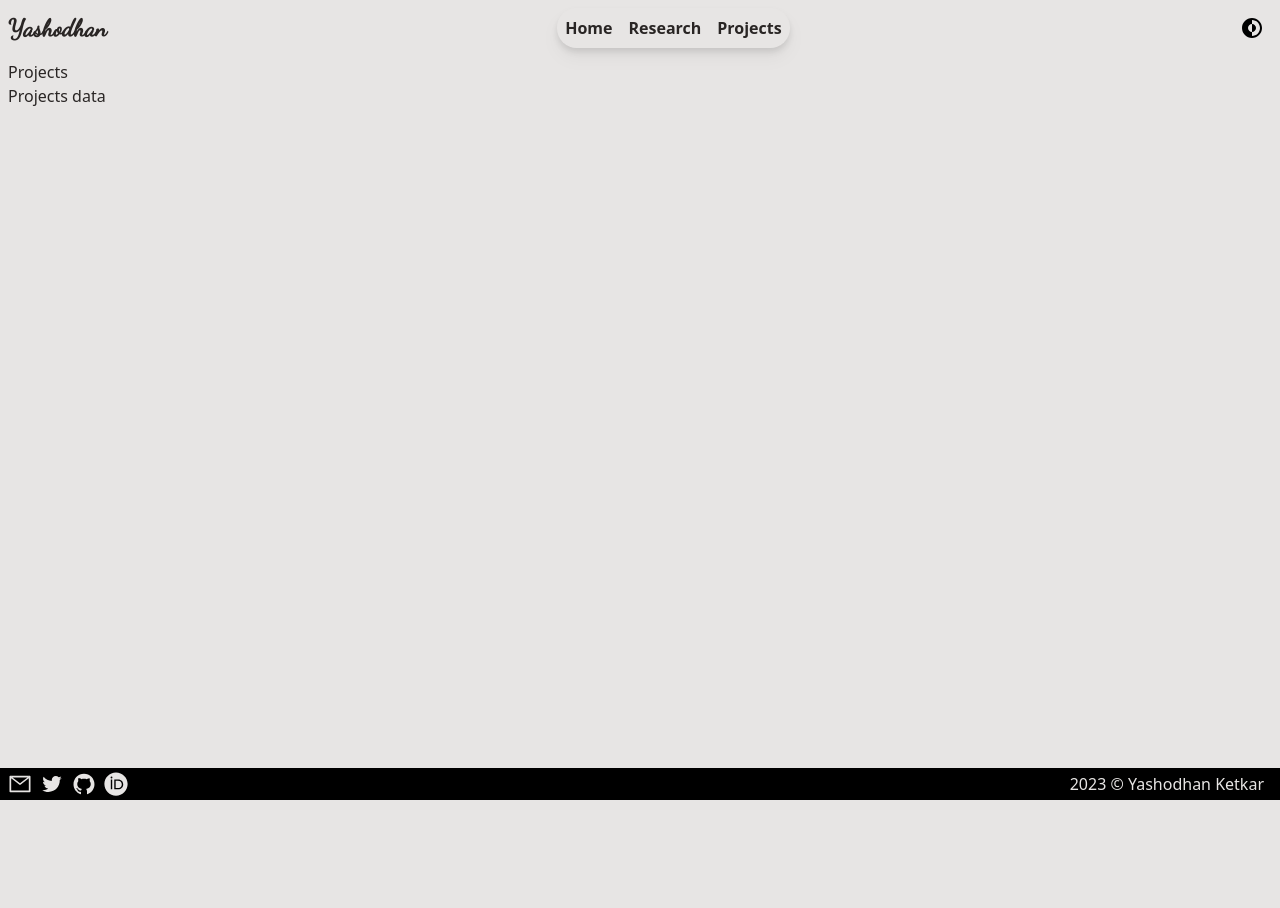
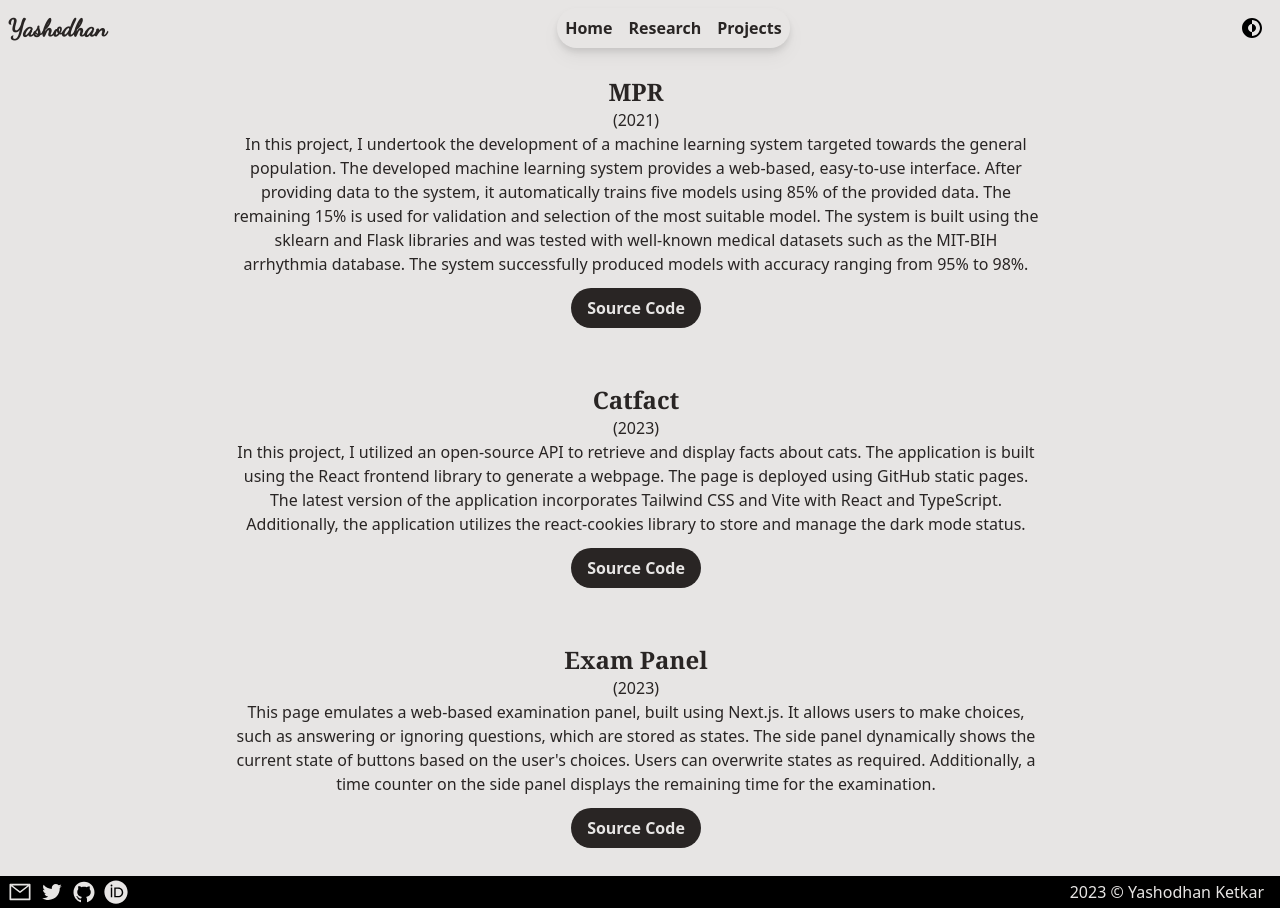
Before and after one commit to yashodhanketkar/me, a React (Vite) app: page /projects in a window 1280 px wide. Before the commit the page ends 800 px from the top, so only its background shows below. Built offline with nearby package versions, Linux system fonts and the light colour scheme; a web font is replaced by a local one.

Commit message:
new: added projects to project page

```diff
--- /dev/null
+++ b/src/common/data/project.ts
@@ -0,0 +1,30 @@
+export interface IProjectWork {
+  name: string;
+  year: string;
+  description: string;
+  url: string;
+}
+
+export const projectWorks: IProjectWork[] = [
+  {
+    name: "MPR",
+    year: "2021",
+    description:
+      "In this project, I undertook the development of a machine learning system targeted towards the general population. The developed machine learning system provides a web-based, easy-to-use interface. After providing data to the system, it automatically trains five models using 85% of the provided data. The remaining 15% is used for validation and selection of the most suitable model. The system is built using the sklearn and Flask libraries and was tested with well-known medical datasets such as the MIT-BIH arrhythmia database. The system successfully produced models with accuracy ranging from 95% to 98%.",
+    url: "https://github.com/yashodhanketkar/mpr",
+  },
+  {
+    name: "Catfact",
+    year: "2023",
+    description:
+      "In this project, I utilized an open-source API to retrieve and display facts about cats. The application is built using the React frontend library to generate a webpage. The page is deployed using GitHub static pages. The latest version of the application incorporates Tailwind CSS and Vite with React and TypeScript. Additionally, the application utilizes the react-cookies library to store and manage the dark mode status.",
+    url: "https://github.com/yashodhanketkar/catfact",
+  },
+  {
+    name: "Exam Panel",
+    year: "2023",
+    description:
+      "This page emulates a web-based examination panel, built using Next.js. It allows users to make choices, such as answering or ignoring questions, which are stored as states. The side panel dynamically shows the current state of buttons based on the user's choices. Users can overwrite states as required. Additionally, a time counter on the side panel displays the remaining time for the examination.",
+    url: "https://github.com/yashodhanketkar/exam-panel",
+  },
+];
--- a/src/pages/projects/index.tsx
+++ b/src/pages/projects/index.tsx
@@ -1,8 +1,12 @@
+import { projectWorks, IProjectWork } from "@/common/data/project";
+import { ProjectCard } from "./project";
+
 export const ProjectPage = () => {
   return (
-    <div>
-      <h1>Projects</h1>
-      <p>Projects data</p>
+    <div className="flex flex-wrap flex-1 w-full justify-evenly gap-y-4">
+      {projectWorks.map((projectWork: IProjectWork, i: number) => (
+        <ProjectCard projectWork={projectWork} key={i} />
+      ))}
     </div>
   );
 };
--- /dev/null
+++ b/src/pages/projects/project.tsx
@@ -0,0 +1,30 @@
+import { IProjectWork } from "@/common/data/project";
+
+interface IProjectCard {
+  projectWork: IProjectWork;
+}
+
+export const ProjectCard = (props: IProjectCard) => {
+  const { projectWork } = props;
+  return (
+    <div className="flex flex-col items-center w-full gap-1 p-4 text-center shadow-lg sm:w-11/12 lg:w-2/3 lg:shadow-none rounded-xl ring-1 lg:ring-0 ring-slate-600/10 dark:ring-stone-200/10 shadow-slate-600/25 dark:shadow-stone-400/10">
+      <div className="flex-1">
+        <h1 className="font-serif text-2xl font-semibold">
+          {projectWork.name}
+        </h1>
+        <span>({projectWork.year})</span>
+        <p>{projectWork.description}</p>
+      </div>
+      <a
+        href={projectWork.url}
+        target="_blank"
+        rel="noopener norefere"
+        className="px-4 py-2 my-2 font-semibold rounded-full bg-stone-800 text-stone-200 hover:bg-stone-600 dark:bg-slate-200 dark:text-slate-800 hover:dark:bg-slate-400"
+      >
+        Source Code
+      </a>
+    </div>
+  );
+};
+
+// @apply bg-stone-200 text-stone-800 dark:bg-slate-800 dark:text-slate-200 overflow-x-hidden;
```
